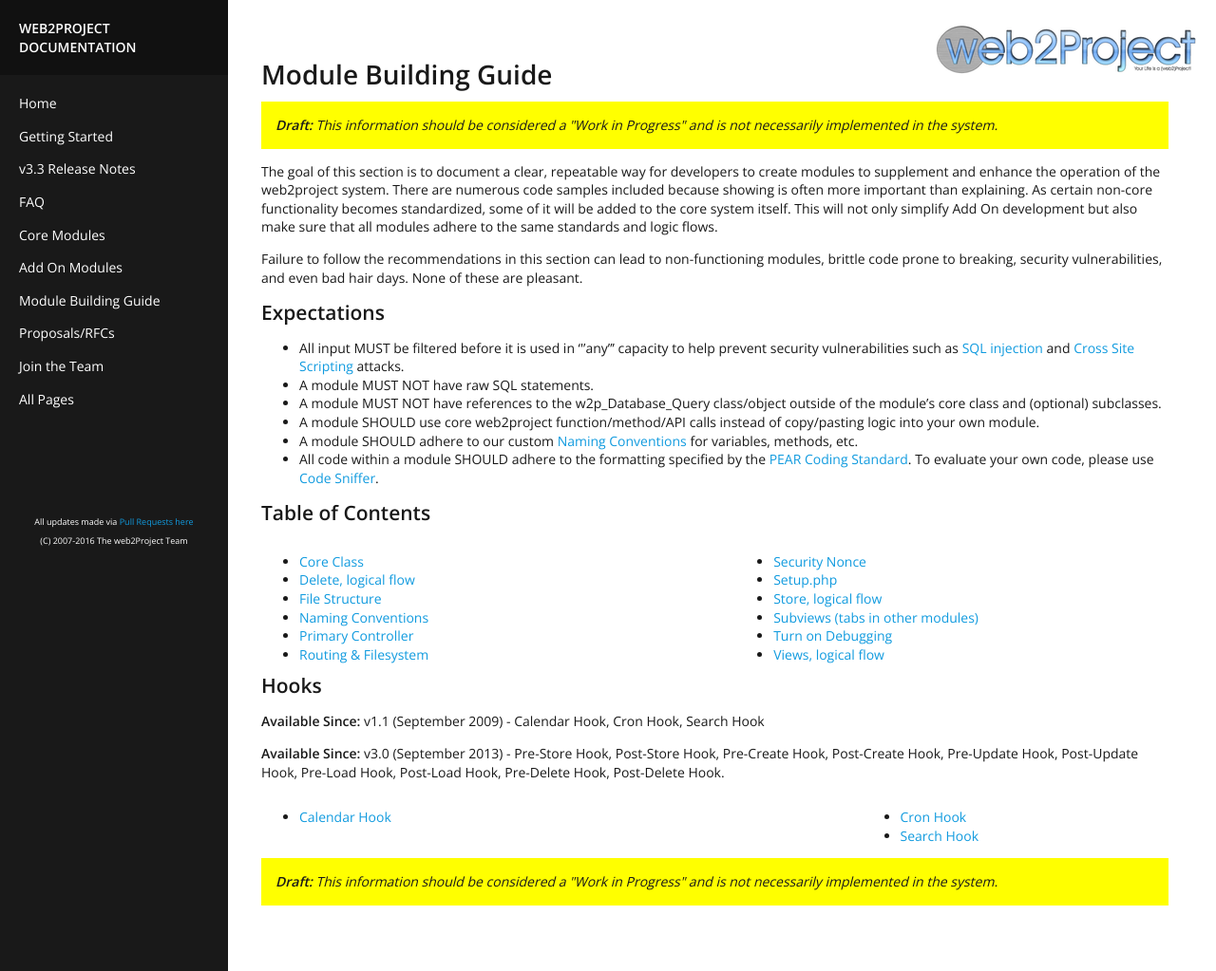
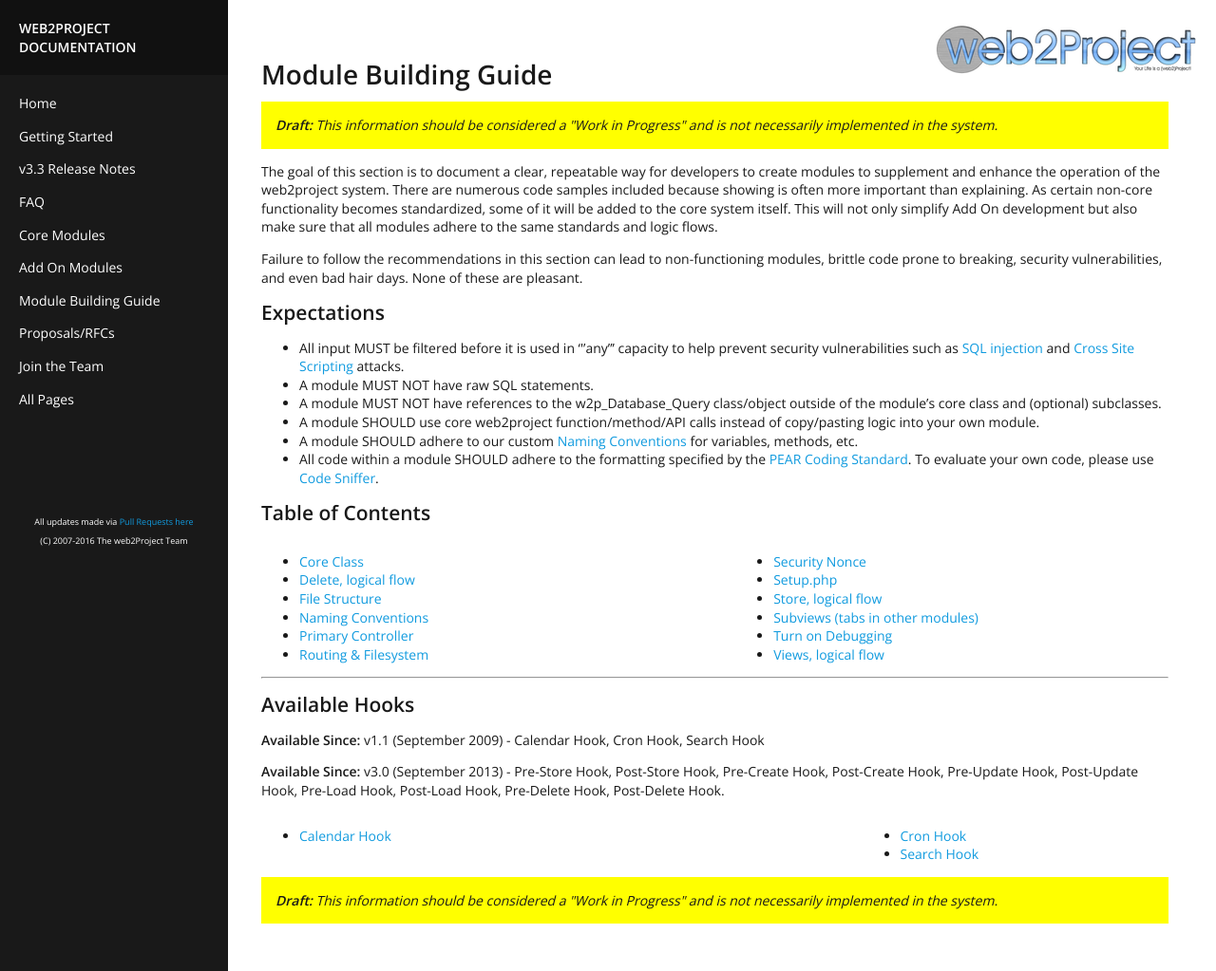
Before and after one commit to web2project/web2project.github.io, a Jekyll site: the page built from _docs/module-building-guide.md, in a window 1280 px wide and 1023 px high. Shown: the whole window at 95% size. Built offline with Jekyll 4.4.1, drawn with Linux system fonts in a browser that asks for light colours.

Commit message:
split out the hook list

```diff
--- a/_docs/module-building-guide.md
+++ b/_docs/module-building-guide.md
@@ -24,12 +24,5 @@ Failure to follow the recommendations in this section can lead to non-functionin
 
 {% include dual-columns.md %}
 
-## Hooks
 
-**Available Since:** v1.1 (September 2009) - Calendar Hook, Cron Hook, Search Hook
-
-**Available Since:** v3.0 (September 2013) - Pre-Store Hook, Post-Store Hook, Pre-Create Hook, Post-Create Hook, Pre-Update Hook, Post-Update Hook, Pre-Load Hook, Post-Load Hook, Pre-Delete Hook, Post-Delete Hook.
-
-{% assign items = site.docs | where:"category","hooks" %}
-
-{% include dual-columns.md %}
+{% include section-hooks.md %}
--- /dev/null
+++ b/_includes/section-hooks.md
@@ -0,0 +1,12 @@
+
+---
+
+## Available Hooks
+
+**Available Since:** v1.1 (September 2009) - Calendar Hook, Cron Hook, Search Hook
+
+**Available Since:** v3.0 (September 2013) - Pre-Store Hook, Post-Store Hook, Pre-Create Hook, Post-Create Hook, Pre-Update Hook, Post-Update Hook, Pre-Load Hook, Post-Load Hook, Pre-Delete Hook, Post-Delete Hook.
+
+{% assign items = site.docs | where:"category","hooks" %}
+
+{% include dual-columns.md %}
```
